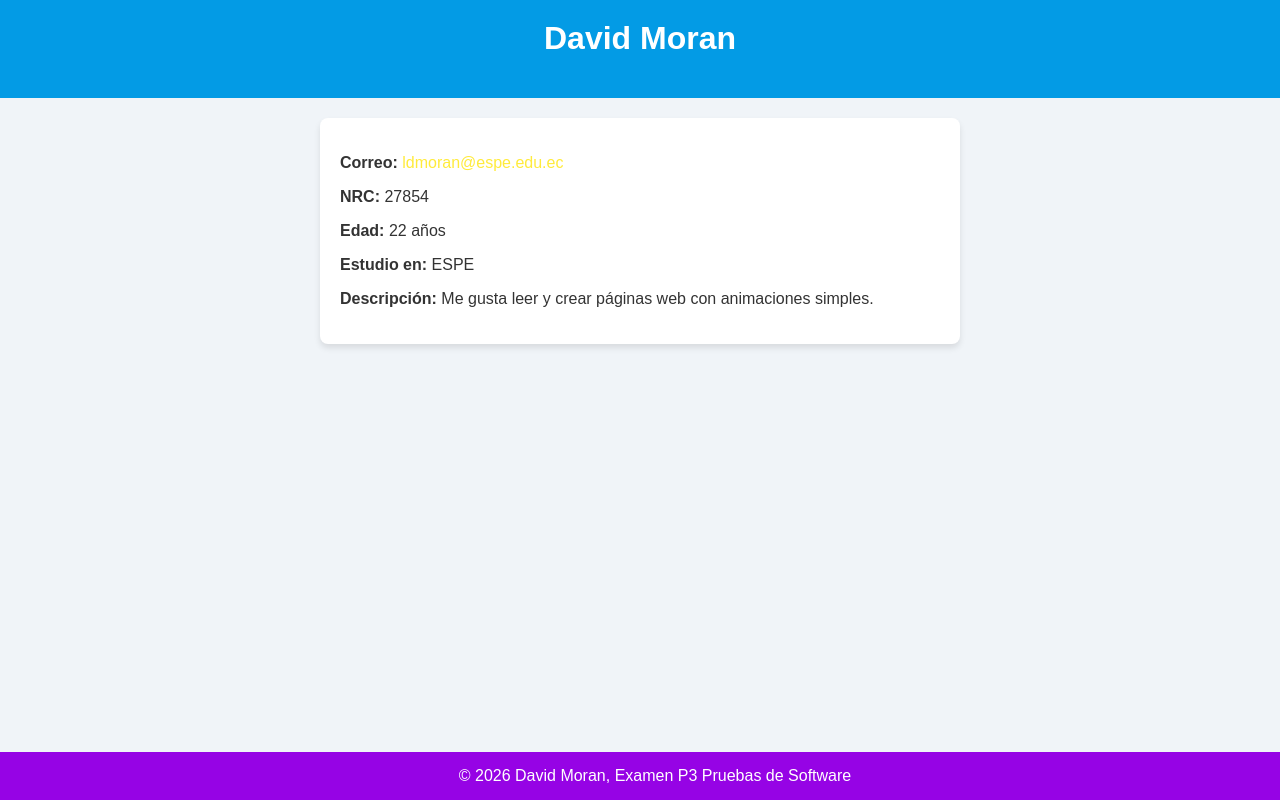
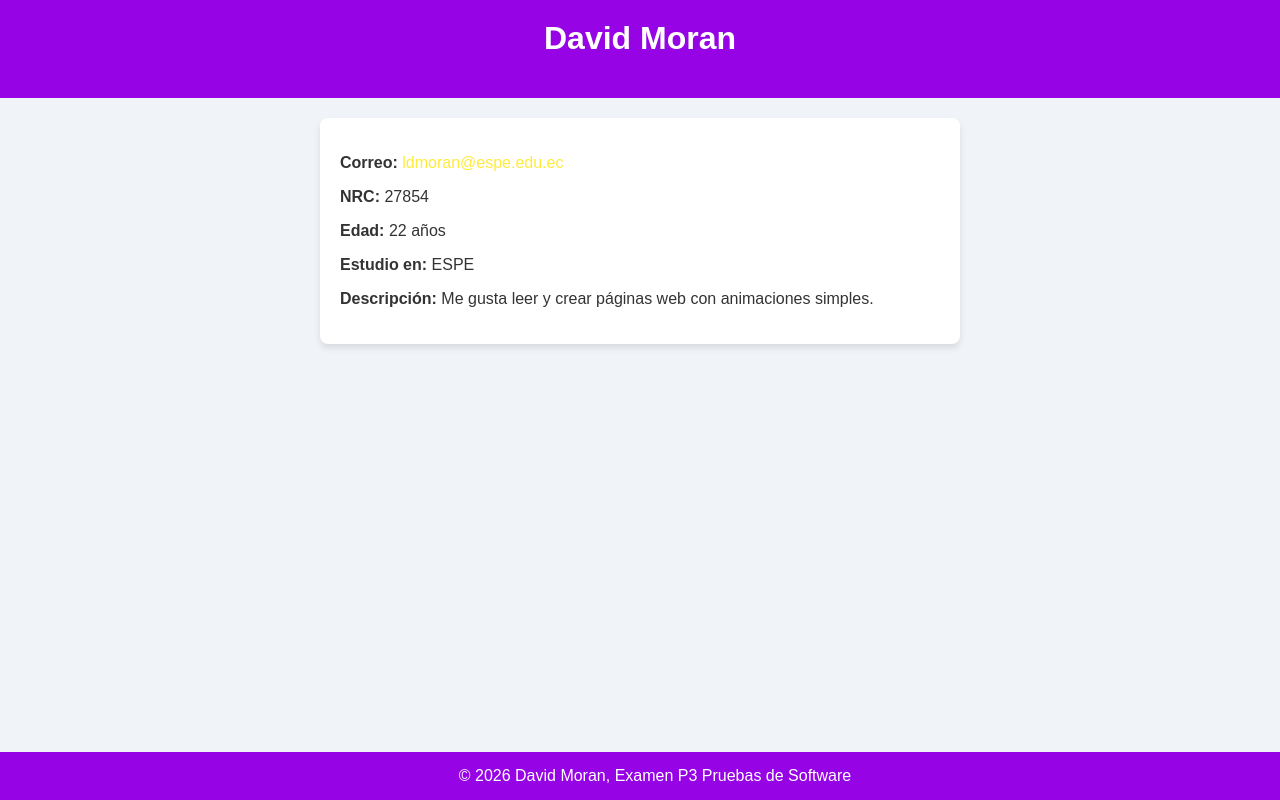
Before and after one commit to Davidmoran9/MoranDavid-ExamenP3_PruebasSoftware, a website: page public/index.html in a window 1280 px wide. Drawn offline with Linux system fonts and the light colour scheme.

```diff
--- a/public/index.html
+++ b/public/index.html
@@ -14,7 +14,7 @@
     }
 
     header {
-      background-color: #039be5;
+      background-color: #9603e5;
       color: white;
       padding: 20px;
       text-align: center;
```
